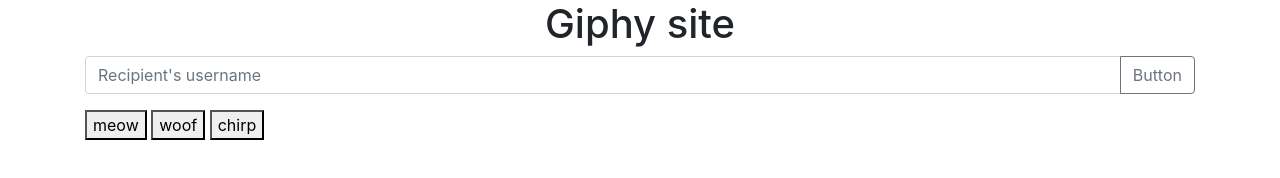
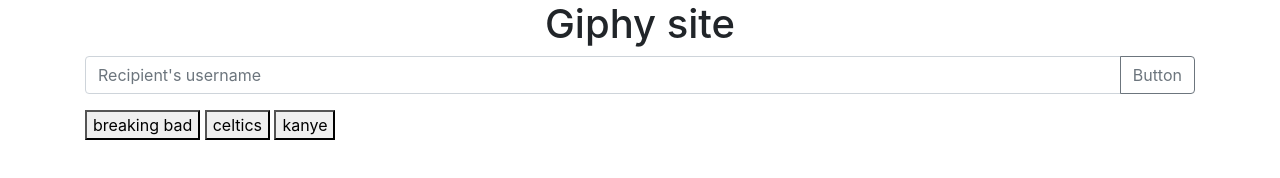
Before and after one commit to jtibbetts1998/Giphy-Api, a plain HTML site: page index.html in a window 1280 px wide. Drawn offline with nearby package versions, Linux system fonts and the light colour scheme.

Commit message:
adding different buttons and gifs

```diff
--- a/index.html
+++ b/index.html
@@ -33,9 +33,9 @@
         </div>
 
 <!--Making a class for the click button so it doesnt interfere with the first button-->
-        <button class = ".button01" data="cat">meow</button>
-        <button class = ".button01" data="dog">woof</button>
-        <button class = ".button01" data="bird">chirp</button>
+        <button class = "button01" data="breakingbad">breaking bad</button>
+        <button class = "button01" data="celtics">celtics</button>
+        <button class = "button01" data="kanye">kanye</button>
 
         <div id="gifGoesHere">
 
--- a/main.js
+++ b/main.js
@@ -5,7 +5,7 @@ $(".button01").on("click", function(event) {
     event.preventDefault();
 
     var resultsData = $(this).attr("data");
-    var queryURL = "http://api.giphy.com/v1/gifs/search?q=" + resultsData + "&api_key=zz4jHlgv2m2yKDgr63yd7o0E94HWtPO1&limit=4";
+    var queryURL = "http://api.giphy.com/v1/gifs/search?q=" + resultsData + "&api_key=zz4jHlgv2m2yKDgr63yd7o0E94HWtPO1&limit=10";
     $.ajax({
         url: queryURL,
         method: "GET"
```
